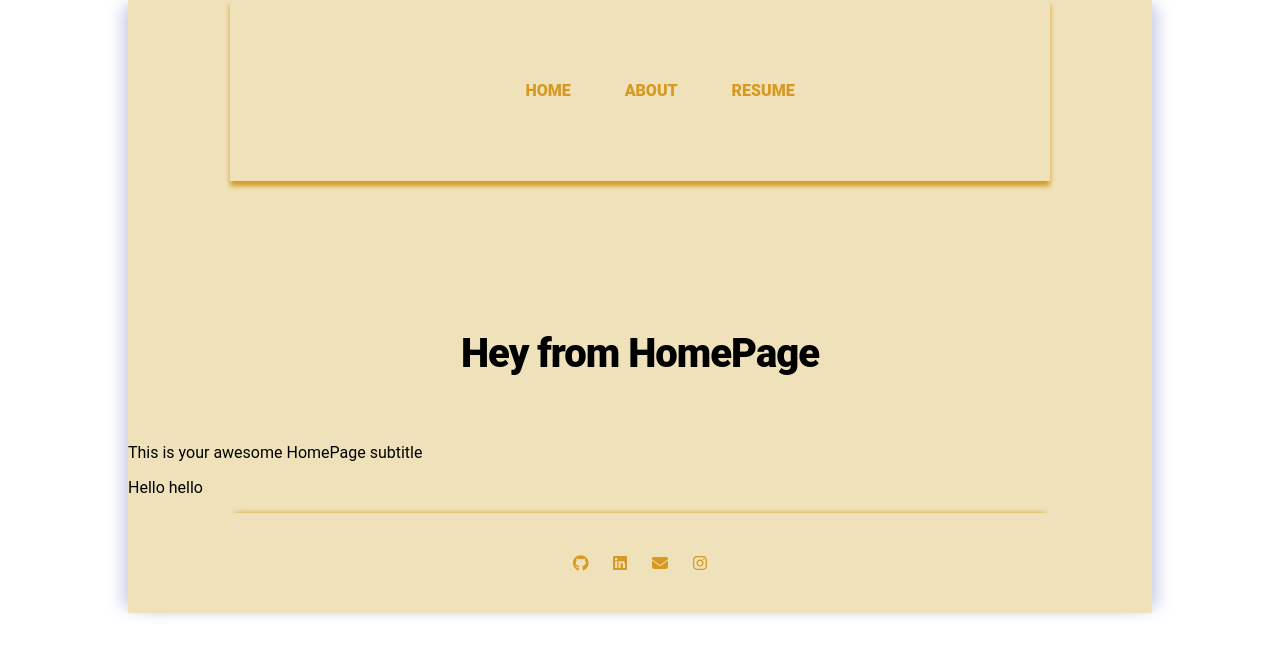
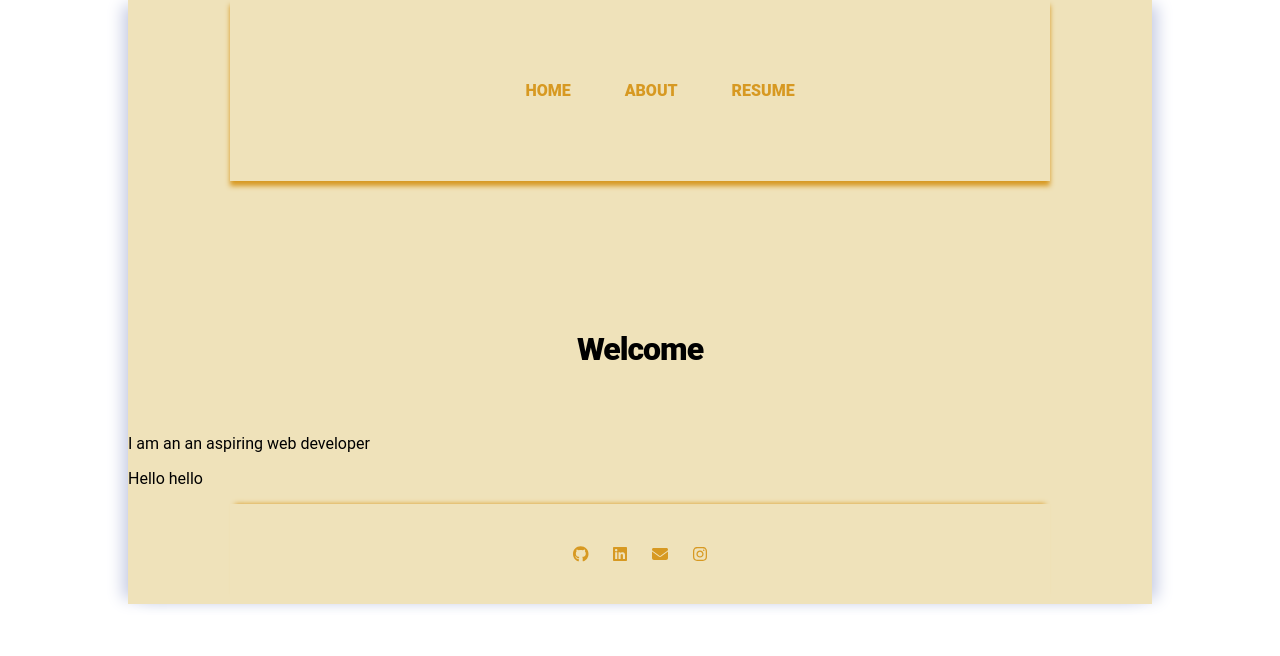
Before and after one commit to qscholtes/Portfolio-page, a React (Create React App) app in the folder Portfolio/: page / in a window 1280 px wide. Shown: the top 656 px of the page. Built offline with nearby package versions, Linux system fonts and the light colour scheme.

Commit message:
Testing h1 with react spring library

```diff
--- a/Portfolio/package.json
+++ b/Portfolio/package.json
@@ -6,6 +6,7 @@
     "@fortawesome/free-brands-svg-icons": "^6.5.2",
     "@fortawesome/free-solid-svg-icons": "^6.5.2",
     "@fortawesome/react-fontawesome": "^0.2.0",
+    "@react-spring/web": "^9.7.3",
     "@testing-library/jest-dom": "^5.17.0",
     "@testing-library/react": "^13.4.0",
     "@testing-library/user-event": "^13.5.0",
--- /dev/null
+++ b/Portfolio/src/Components/HeaderAnimated.js
@@ -0,0 +1,22 @@
+import React from 'react';
+import { useSpring, animated } from '@react-spring/web';
+
+export default function HeaderAnimated({ content }) {
+    const springs = useSpring({
+        from: { opacity: 0, transform: 'translateY(-50px)' },
+        to: { opacity: 1, transform: 'translateY(0)' },
+    });
+
+    return (
+        <animated.h1
+        style={{
+            ...springs,
+            fontSize: '32px',
+            textAlign: 'center',
+            margin: 0,
+        }}
+        >
+        {content}
+        </animated.h1>
+    );
+    }
--- a/Portfolio/src/pages/HomePage.js
+++ b/Portfolio/src/pages/HomePage.js
@@ -1,10 +1,12 @@
 import React from "react";
+import HeaderAnimated from "../Components/HeaderAnimated";
 export default function HomePage() {
 return (
   <>
-    <h1>Hey from HomePage</h1>
-    <p>This is your awesome HomePage subtitle</p>
+    <HeaderAnimated content="Welcome"></HeaderAnimated>
+    <p>I am an an aspiring web developer</p>
     <p>Hello hello</p>
+
   </>
 );
 }
```
Also changed, not shown: 1 other file (tests, documents, lock files or other folders).
